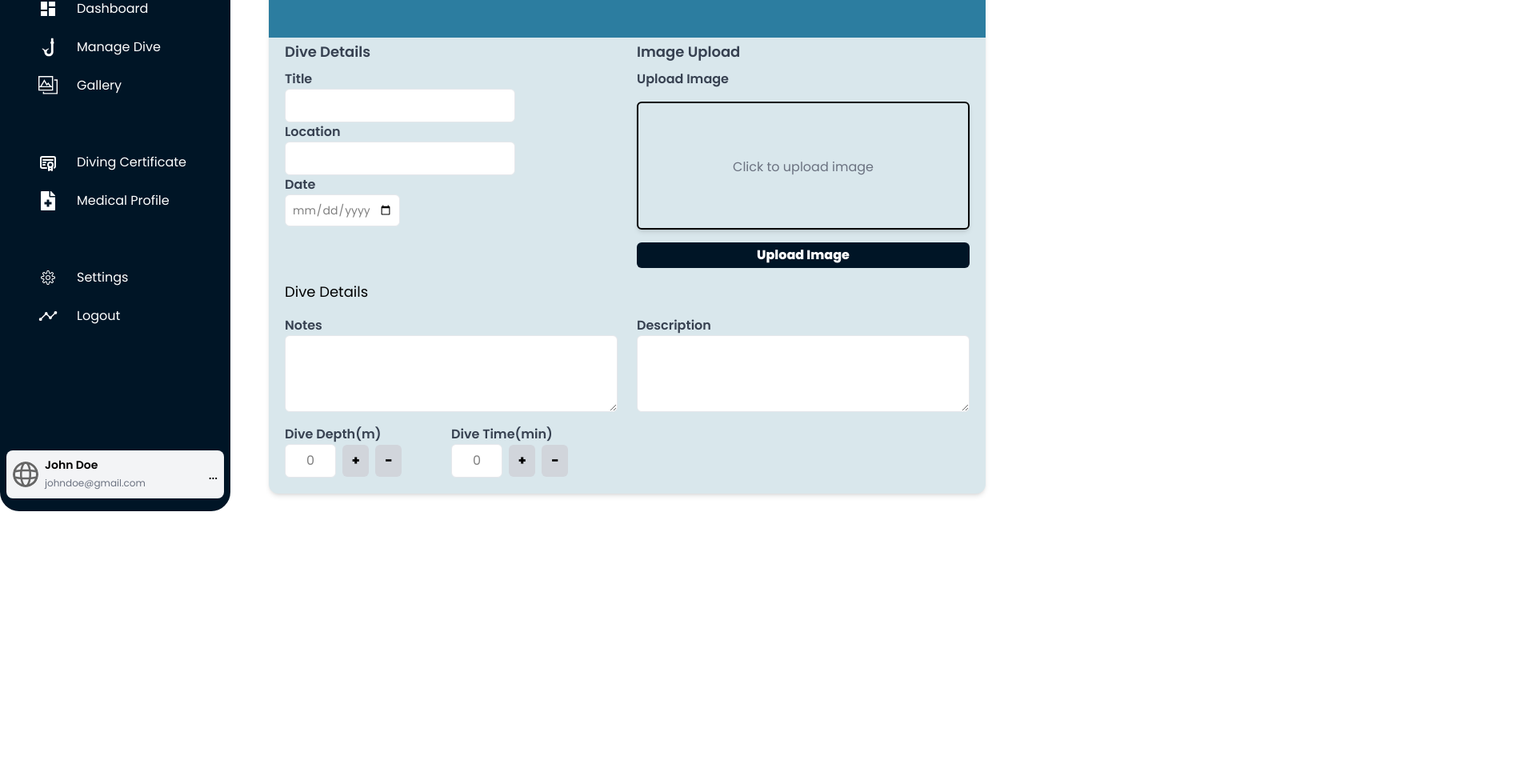
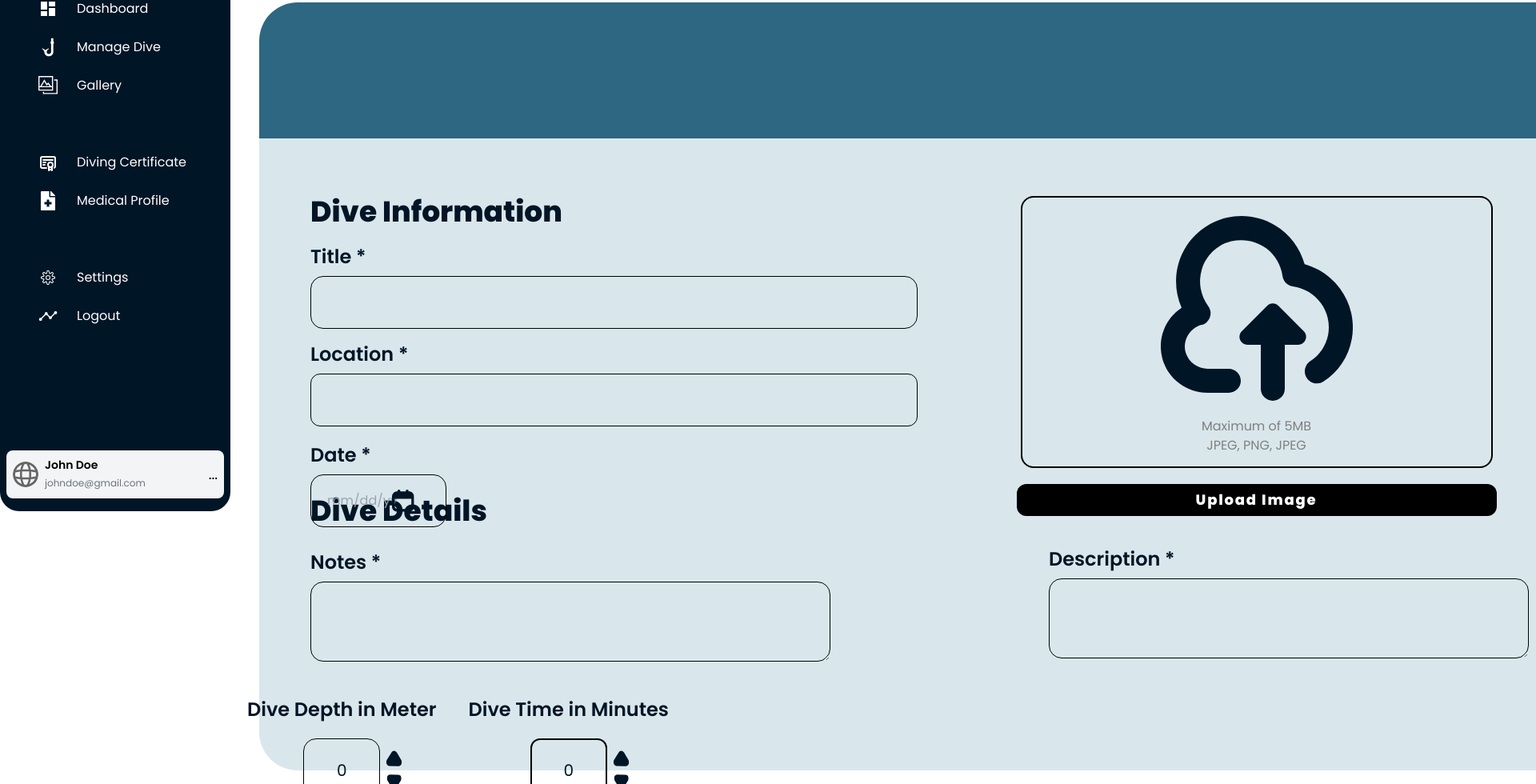
Before and after one commit to roserossssss/dive-site, a Next.js app in the folder diver-application/: page /dashboard/DiveManagement/1 in a window 1280 px wide. Shown: the part 161-1141 px from the top of the page at 80% size, 1920 px wide, since content can reach past the window. Before the commit the page ends 800 px from the top, so only its background shows below. Built offline with nearby package versions, Linux system fonts and the light colour scheme.

Commit message:
Add Dive and Update DIve UI
- adjusted the alignment of some content
- updated the UI design of the Update Dive
- neither has local storage (yet)

```diff
--- a/diver-application/app/dashboard/DiveManagement/[id]/page.tsx
+++ b/diver-application/app/dashboard/DiveManagement/[id]/page.tsx
@@ -1,13 +1,13 @@
 "use client";
-import { useState } from "react";
+import { useState, useEffect } from "react";
+import { useRouter } from "next/navigation";
 
 export default function AddDive() {
+  const router = useRouter();
   const [imagePreview, setImagePreview] = useState<string | null>(null);
-
-
-    //for the up and down buttons
   const [depth, setDepth] = useState(0);
   const [time, setTime] = useState(0);
+  const [showModal, setShowModal] = useState<"save" | null>(null);
 
   const handleImageChange = (event: React.ChangeEvent<HTMLInputElement>) => {
     const file = event.target.files?.[0];
@@ -20,156 +20,237 @@ export default function AddDive() {
     }
   };
 
+  useEffect(() => {
+    console.log("Updated Image Preview:", imagePreview);
+  }, [imagePreview]);
+
+
+  const handleDepthChange = (amount: number) => {
+    setDepth((prev) => Math.max(0, prev + amount));
+  };
+
+  const handleTimeChange = (amount: number) => {
+    setTime((prev) => Math.max(0, prev + amount));
+  };
+
+  const handleConfirm = () => {
+    if (showModal === "save") {
+    }
+    setShowModal(null);
+  };
+
+
+
   return (
-        <>
-        <h1 className="text-black text-4xl ">My Dive</h1>
+    <div className="flex-1 p-5 pt-2 relative">
+      {/* Page Title */}
+      <h2 className="text-3xl font-bold text-black">Update Dive</h2>
 
-            <div className="flex justify-end space-x-4 mb-4">
-                <button className="bg-gray-300 text-black font-bold py-2 px-6 rounded-3xl hover:bg-gray-400 transition">Cancel</button>
-                <button className="bg-[#2C7DA0] text-white font-bold py-2 px-6 rounded-3xl hover:bg-opacity-80 transition">Save</button>
+      {/* Buttons Section */}
+      <div className="max-w-[1200px] mx-auto flex justify-end gap-4 mt-5 mr-14">
+        <button
+          onClick={() => router.push("/dashboard/DiveManagement/id")}
+          className="w-full md:w-[230px] h-[60px] md:h-[60px] px-9 py-2 font-semibold text-xl bg-gray-300 text-[#001526] rounded-full"
+        >
+          Cancel
+        </button>
+        <button
+         onClick={() => setShowModal("save")}
+          className="w-full md:w-[230px] h-[60px] px-9 py-2 text-xl font-semibold bg-[#2E6782] text-white rounded-full"
+        >
+          Save
+        </button>
       </div>
 
-
-            <div className="max-w-4xl mx-auto -p-4 bg-[#D9E7EC] shadow-md rounded-xl">
-                <h1 className="text-2xl font-bold text-center rounded-t-2xl bg-[#2C7DA0] text-[#2C7DA0] p-12 mb-6"></h1>
-                <form action="/api/add-dive" method="POST" encType="multipart/form-data" className="space-y-4 p-5 -mt-10">
-                    <div className="grid grid-cols-1 md:grid-cols-2 gap-6">
+      {/* Confirmation Modal */}
+      {showModal && (
+        <div className="fixed inset-0 bg-black bg-opacity-50 flex items-center justify-center z-50">
+          <div className="bg-[#D9E7EC] p-6 rounded-3xl shadow-lg w-[680px] h-[600px] text-center">
+            <div className="flex justify-center mb-4">
+              <img src="/exclamation.svg" alt="Delete" className="w-50 h-50 mt-40" />
+            </div>
+            <h2 className="text-5xl font-bold text-[#001526] mt-10">Confirm Changes?</h2>
+            <p className="text-xl font-semibold text-gray-600 mt-4">You're about to update your details.</p>
+            <p className="text-xl font-semibold text-gray-600 mt-1">Want to proceed? </p>
 
 
-                        <div>
-                            <h2 className="text-lg font-semibold text-gray-700 mb-2">Dive Details</h2>
-                            <div className="flex flex-col">
-                                <label className="text-gray-700 font-semibold">Title</label>
-                                <input type="text" name="title" required className="border p-2 rounded-md w-72" />
+            <div className="mt-20 flex justify-center space-x-4">
+              <button
+                onClick={() => setShowModal(null)}
+                className="w-48 h-14 border border-[#001526] border-2 rounded-full font-semibold text-[#001526] hover:bg-[#001526] hover:text-white"
+              >
+                Cancel
+              </button>
+              <button
+                onClick={handleConfirm}
+                className="w-48 h-14 border border-[#001526] border-2 rounded-full font-semibold text-[#001526] hover:bg-[#001526] hover:text-white"
+              >
+                Yes
+              </button>
+            </div>
+          </div>
+        </div>
+      )}
+
+      <div className="flex flex-col items-center mt-6">
+        {/* Section Background */}
+        <div className="bg-[#2E6782] w-[1670px] h-[170px] rounded-t-[3rem]"></div>
+
+        {/* Dive Form */}
+        <div className="bg-[#D9E7EC] p-6 w-[1670px] h-[790px] rounded-b-[3rem]">
+          <form className="grid grid-cols-2 gap-6">
+            <div className="space-y-4">
+              <h2 className="text-4xl text-[#001526] font-bold ml-10 mt-12">Dive Information</h2>
+
+              {/* Title */}
+              <div className="flex flex-col ml-10">
+                <label className="mt-1 text-2xl font-semibold text-[#001526]">
+                    Title *
+                </label>
+                <input
+                  type="text"
+                  className="mt-2 border p-5 rounded-2xl border-black bg-transparent w-full"
+                />
               </div>
 
-                            <div className="flex flex-col">
-                                <label className="text-gray-700 font-semibold">Location</label>
-                                <input type="text" name="location" required className="border p-2 rounded-md w-72" />
+              {/* Location */}
+              <div className="flex flex-col ml-10">
+                <label className="text-2xl font-semibold text-[#001526]">
+                    Location *
+                </label>
+                <input
+                  type="text"
+                  className="mt-2 border p-5 rounded-xl text-medium border-black bg-transparent w-full"
+                />
               </div>
 
-                            <div className="flex flex-col">
-                                <label className="text-gray-700 font-semibold">Date</label>
-                                <input type="date" name="date" required className="border text-sm p-2 w-36 rounded-md" />
+              {/* Date Input */}
+              <div className="flex flex-col ml-10">
+                <label className="mt-1 text-2xl font-semibold text-[#001526]">
+                    Date *
+                    </label>
+                <div className="mt-2 relative w-[170px]">
+                  <input
+                    type="text"
+                    placeholder="mm/dd/yy"
+                    className="border p-5 rounded-2xl border-black w-[160px] bg-transparent w-full pr-12"
+                  />
+                  <img
+                    src="/calendar-icon.svg"
+                    alt="calendar"
+                    className="absolute right-10 top-1/2 -translate-y-1/2 w-7 h-7"
+                  />
+                </div>
+              </div>
             </div>
 
-
+            {/* Image Upload */}
+            <div className="flex flex-col items-center mt-12">
+                <div className="border-2 border-black rounded-2xl w-[590px] h-[340px] flex items-center justify-center bg-transparent">
+                    {imagePreview ? (
+                        <img
+                        src={imagePreview}
+                        alt="Preview"
+                        className="w-full h-full object-cover rounded-md"
+                        />
+                    ) : (
+                    <div className="text-center">
+                        <img
+                        src="/image-uploadblack.svg"
+                        alt="Upload Icon"
+                        className="w-60 h-60 mx-auto"
+                        />
+                        <p className="text-medium mt-5">Maximum of 5MB</p>
+                        <p className="text-medium">JPEG, PNG, JPEG</p>
                         </div>
-
-                        {/*Le Image Upload */}
-                        <div>
-    <h2 className="text-lg font-semibold text-gray-700 mb-2">Image Upload</h2>
-    <div className="flex flex-col">
-        <label className="text-gray-700 font-semibold">Upload Image</label>
-
+                    )}
+                    </div>
+                    {/* Upload Image Button */}
+                    <label
+                    htmlFor="fileUpload"
+                    className="z-10 mt-5 w-[600px] h-[40px] bg-black text-white rounded-xl bg-[#001526] cursor-pointer text-lg font-bold tracking-widest flex items-center justify-center"
+                    >
+                        Upload Image
+                        </label>
                         <input
                         type="file"
-            name="image"
                         accept="image/*"
                         className="hidden"
                         id="fileUpload"
                         onChange={handleImageChange}
                         />
+                        </div>
 
-        <label htmlFor="fileUpload" className="cursor-pointer mt-4 border-2 border-black rounded-md shadow-md max-h-40 object-cover overflow-hidden">
-            {imagePreview ? (
-                <img src={imagePreview} alt="Preview" className="w-full h-full object-cover rounded-md" />
-            ) : (
-                <div className="flex items-center justify-center w-full h-40 text-gray-500">
-                    Click to upload image
+                        {/*Dive Details */}
+                        <div className="col-span-2">
+              <h2 className="font-bold text-4xl text-[#001526] ml-10 -mt-16">Dive Details</h2>
+              <div className="grid grid-cols-2 gap-4">
+
+                {/* Notes */}
+                <div className="flex flex-col space-y-2">
+                  <label className="text-2xl font-semibold text-[#001526] ml-10 mt-7">Notes *</label>
+                  <textarea className="border p-3 rounded-2xl border-black bg-transparent w-[650px] h-[100px] ml-10"></textarea>
                 </div>
-            )}
-        </label>
 
-
-        <label htmlFor="fileUpload" className="mt-4 flex justify-center">
-            <button type="button" className="bg-[#001526] text-white font-bold p-1 w-full px-6 rounded-md hover:bg-opacity-80 transition">
-                Upload Image
-            </button>
-        </label>
+                {/* Description */}
+                <div className="flex flex-col space-y-2">
+                  <label className="text-2xl font-semibold text-[#001526] ml-36 mt-6">Description *</label>
+                  <textarea
+                    className="border p-3 rounded-2xl border-black bg-transparent w-[600px] h-[100px] ml-36"
+                  ></textarea>
+                </div>
               </div>
             </div>
 
-                    </div>
-
-                    <h1 className="text-black text-lg">Dive Details</h1>
-                    <div className="grid grid-cols-1 md:grid-cols-2 gap-6">
-                        <div>
-
-                            <div className="flex flex-col">
-                                <label className="text-gray-700 font-semibold">Notes</label>
-                                <textarea name="notes" className="border p-2 rounded-md h-24"></textarea>
-                            </div>
-
-
-                          <div className="grid grid-cols-2 mt-4">
-
-                          <div className="flex flex-col">
-                <label className="text-gray-700 font-semibold">Dive Depth(m)</label>
-                <div className="flex items-center space-x-2">
-
+            {/* Dive Depth & Time */}
+            <div className="col-span-0 flex justify-center gap-x-10 mt-5 ml-[-350px]">
+              <div className="flex flex-col items-center">
+                <label className="text-2xl font-semibold text-[#001526]">
+                    Dive Depth in Meter
+                    </label>
+                <div className="relative flex items-center mt-5">
                   <input
                     type="text"
                     value={depth}
                     readOnly
-                        className="w-16 text-center border p-2 rounded-md"
+                    className="w-24 h-20 text-center text-xl text-[#001526] border p-4 rounded-2xl border-black bg-transparent"
                   />
-                    <button
-                        type="button"
-                        className="bg-gray-300 text-black font-bold px-3 py-2 rounded-md hover:bg-gray-400 transition"
-                        onClick={() => setDepth((prev) => prev + 1)}
-                    >
-                        +
+                  <div className="absolute right-[-30px] flex flex-col gap-1">
+                  <button type="button" onClick={(e) => { e.preventDefault(); handleDepthChange(1); }}>
+                    <img src="/arrow-up.svg" alt="Increase Depth" className="w-6 h-6 cursor-pointer"/>
                     </button>
-                    <button
-                        type="button"
-                        className="bg-gray-300 text-black font-bold px-3 py-2 rounded-md hover:bg-gray-400 transition"
-                        onClick={() => setDepth((prev) => Math.max(0, prev - 1))}
-                    >
-                        −
-                    </button>
-                </div>
-            </div>
-
-            <div className="flex flex-col">
-                <label className="text-gray-700 font-semibold">Dive Time(min)</label>
-                <div className="flex items-center space-x-2">
-
-                    <input
-                        type="text"
-                        value={time}
-                        readOnly
-                        className="w-16 text-center border p-2 rounded-md"
-                    />
-                    <button
-                        type="button"
-                        className="bg-gray-300 text-black font-bold px-3 py-2 rounded-md hover:bg-gray-400 transition"
-                        onClick={() => setTime((prev) => prev + 1)}
-                    >
-                        +
-                    </button>
-                    <button
-                        type="button"
-                        className="bg-gray-300 text-black font-bold px-3 py-2 rounded-md hover:bg-gray-400 transition"
-                        onClick={() => setTime((prev) => Math.max(0, prev - 1))}
-                    >
-                        −
+                    <button type="button" onClick={(e) => { e.preventDefault(); handleDepthChange(-1); }}>
+                      <img src="/arrow-down.svg" alt="Decrease Depth" className="w-6 h-6 cursor-pointer"/>
                       </button>
                   </div>
                 </div>
               </div>
 
+              <div className="flex flex-col items-center">
+                <label className="text-2xl font-semibold text-[#001526]">
+                    Dive Time in Minutes
+                    </label>
+                <div className="relative flex items-center mt-5">
+                  <input
+                    type="text"
+                    value={time}
+                    readOnly
+                    className="w-24 h-20 text-center text-xl text-[#001526] border p-4 rounded-xl border-2 border-black bg-transparent"
+                  />
+                  <div className="absolute right-[-30px] flex flex-col gap-1">
+                  <button type="button" onClick={(e) => { e.preventDefault(); handleTimeChange(1); }}>
+                    <img src="/arrow-up.svg" alt="Increase Time" className="w-6 h-6 cursor-pointer"/>
+                    </button>
+                    <button type="button" onClick={(e) => { e.preventDefault(); handleTimeChange(-1); }}>
+                      <img src="/arrow-down.svg" alt="Decrease Time" className="w-6 h-6 cursor-pointer"/>
+                      </button>
                   </div>
-
-
-
-                        <div className="flex flex-col">
-                            <label className="text-gray-700 font-semibold">Description</label>
-                            <textarea name="description" required className="border p-2 rounded-md h-24"></textarea>
+                </div>
               </div>
             </div>
           </form>
         </div>
-        </>
+      </div>
+    </div>
   );
 }
```
Also changed, not shown: diver-application/app/dashboard/DiveManagement/add/page.tsx (+3 -7 lines). Lines whose indentation alone changed are shown as unchanged.
